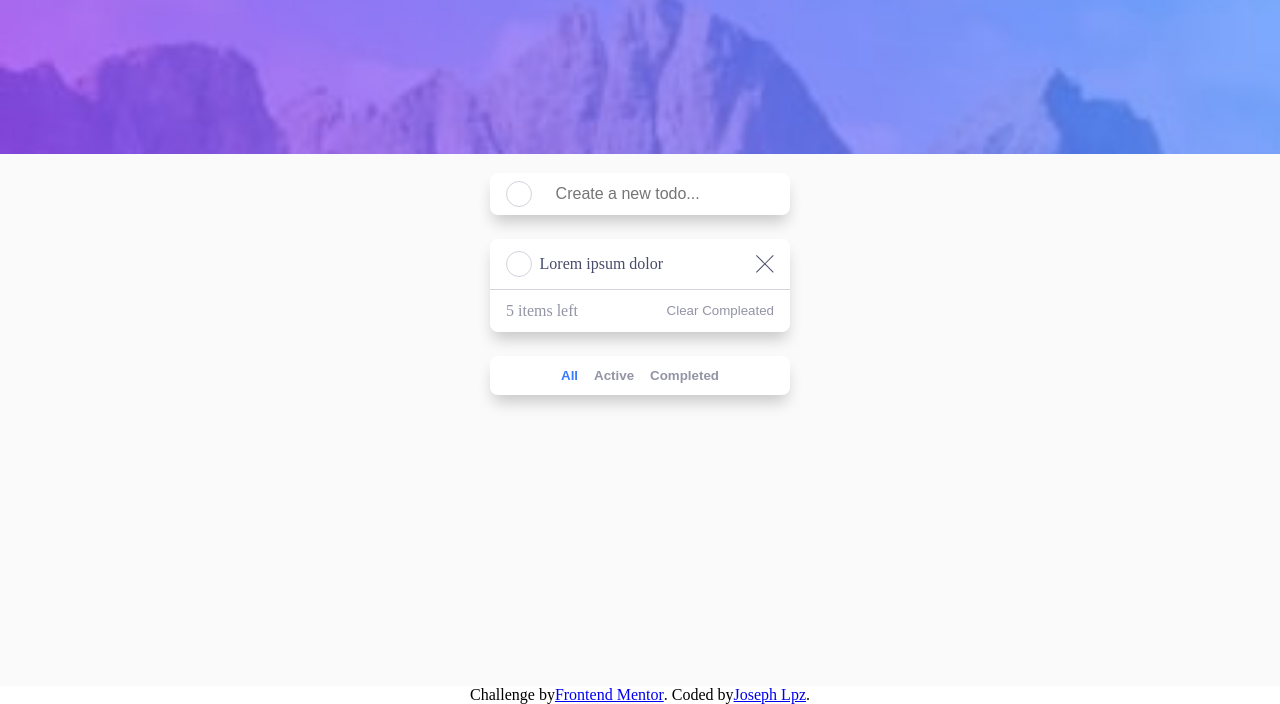
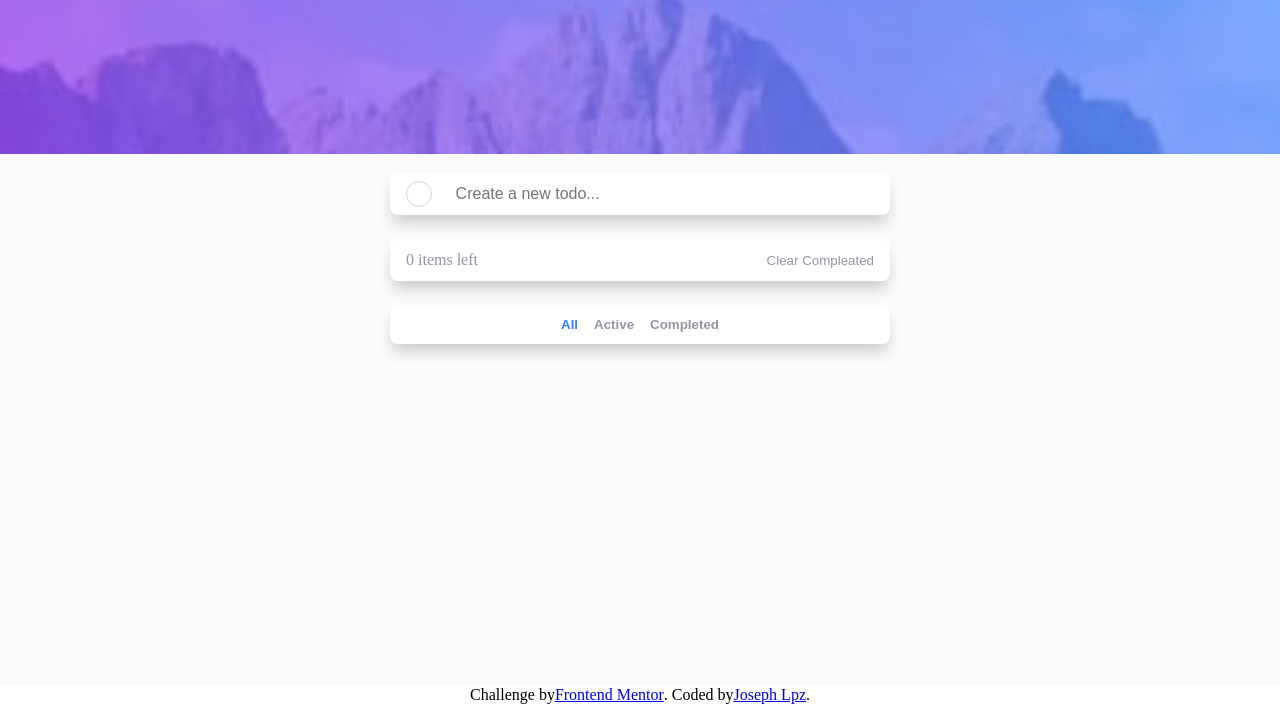
Before and after one commit to JshJLV/todo-app-ts, a website built with Vite: page index.html in a window 1280 px wide. Shown: the part 96-800 px from the top of the page. Built offline with nearby package versions, Linux system fonts and the light colour scheme.

Commit message:
feat: update input task field and enhance task list styles for better layout

```diff
--- a/index.html
+++ b/index.html
@@ -28,38 +28,34 @@
           <input type="checkbox" name="checkbox-task" id="checkbox-task" />
           <label for="checkbox-task" class="checkbox-label"></label>
         </div>
-        <input type="text" id="input-task" placeholder="Create a new todo..." />
+        <input
+          type="text"
+          id="input-task"
+          name="task"
+          placeholder="Create a new todo..."
+        />
       </form>
       <section class="tasks">
-        <div class="to-do-list">
-          <div class="task">
-            <div class="wrapper-checkbox">
-              <input type="checkbox" name="task-1" id="task-1" />
-              <label for="task-1" class="checkbox-label"></label>
-            </div>
-            <p id="task-content" class="task--content">Lorem ipsum dolor</p>
-            <button id="delete-task" class="delete--task">
-              <svg xmlns="http://www.w3.org/2000/svg" width="18" height="18">
-                <path
-                  fill="#494C6B"
-                  fill-rule="evenodd"
-                  d="M16.97 0l.708.707L9.546 8.84l8.132 8.132-.707.707-8.132-8.132-8.132 8.132L0 16.97l8.132-8.132L0 .707.707 0 8.84 8.132 16.971 0z"
-                />
-              </svg>
-            </button>
-          </div>
-        </div>
+        <div class="to-do-list"></div>
         <div class="main--footer">
-          <p class="task--pending">5 items left</p>
+          <p class="task--pending">
+            <span id="counter-tasks">0</span> items left
+          </p>
           <button id="clear-tasks" class="task--clear-btn">
             Clear Compleated
           </button>
         </div>
       </section>
-      <div class="filters">
-        <button id="all-filter" class="filters-button active">All</button>
-        <button id="active-filter" class="filters-button">Active</button>
-        <button id="completed-filter" class="filters-button">Completed</button>
+      <div id="filters" class="filters">
+        <button id="all-filter" value="all" class="filters-button active">
+          All
+        </button>
+        <button id="active-filter" value="active" class="filters-button">
+          Active
+        </button>
+        <button id="completed-filter" value="completed" class="filters-button">
+          Completed
+        </button>
       </div>
     </main>
     <footer>
--- a/src/style.css
+++ b/src/style.css
@@ -79,7 +79,9 @@ body {
 .main-container {
   display: flex;
   flex-direction: column;
+  /* justify-content: center; */
   align-items: center;
+  /* width: 300px; */
   padding: 1.2rem;
   gap: 1.5rem;
   background-color: var(--gray50);
@@ -143,7 +145,7 @@ input[type="checkbox"] {
 
 /* task styles */
 .tasks {
-  min-width: 300px;
+  width: 300px;
   max-width: 300px;
   background-color: white;
   border-radius: 0.5rem;
@@ -165,6 +167,10 @@ input[type="checkbox"] {
   align-items: center;
   border-bottom: 1px solid var(--gray300);
 
+  &.is-hidden {
+    display: none;
+  }
+
   & > p {
     flex: 1;
     color: var(--navy850);
@@ -182,6 +188,10 @@ input[type="checkbox"] {
   display: flex;
   justify-content: center;
   align-items: center;
+
+  & > svg {
+    pointer-events: none;
+  }
 
   &:hover {
     cursor: pointer;
@@ -242,3 +252,18 @@ input[type="checkbox"] {
   display: flex;
   justify-content: center;
 }
+
+@media (width >= 640px) {
+  .form--inputs {
+    width: 500px;
+  }
+
+  .tasks {
+    width: 500px;
+    max-width: 500px;
+  }
+
+  .filters {
+    min-width: 500px;
+  }
+}
```
